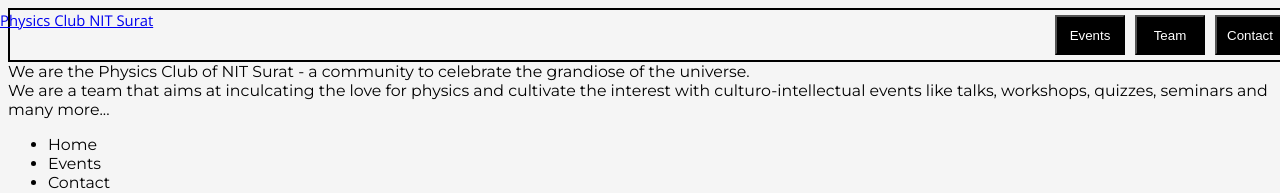
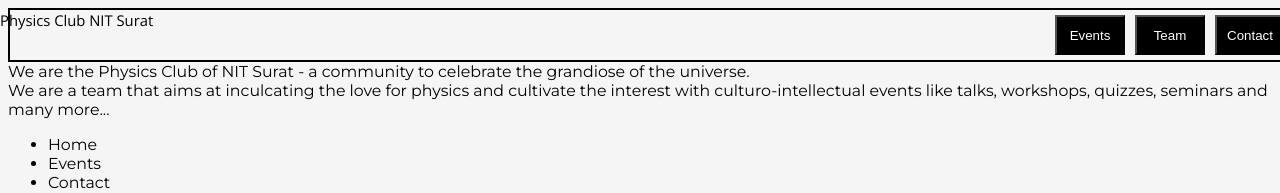
Before and after one commit to adithyarao3103/Physics-Club-Website-Trial, a Jekyll site: the page built from index.html, in a window 1280 px wide. Shown: the top 193 px of the page. Built offline with Jekyll 4.4.1, drawn with Linux system fonts in a browser that asks for light colours; some web fonts are replaced.

Commit message:
Update fixed.css

```diff
--- a/assets/css/fixed.css
+++ b/assets/css/fixed.css
@@ -19,6 +19,8 @@
 #navbar > a{
 	position: absolute;
 	left: 0;
+	color: black;
+	text-decoration: none;
 }
 
 #navbar > button{
```
